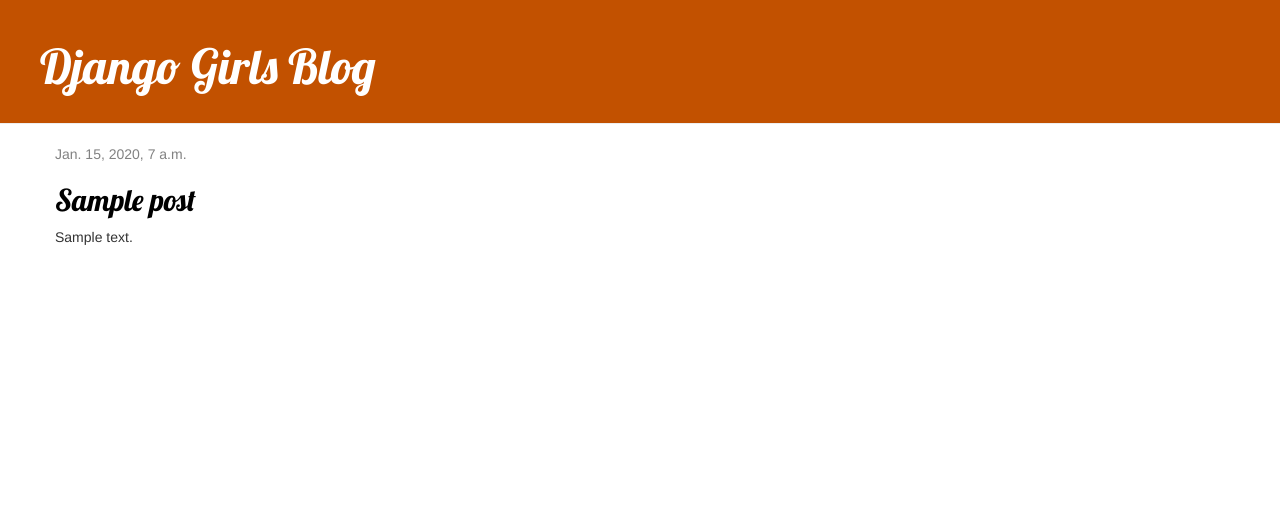
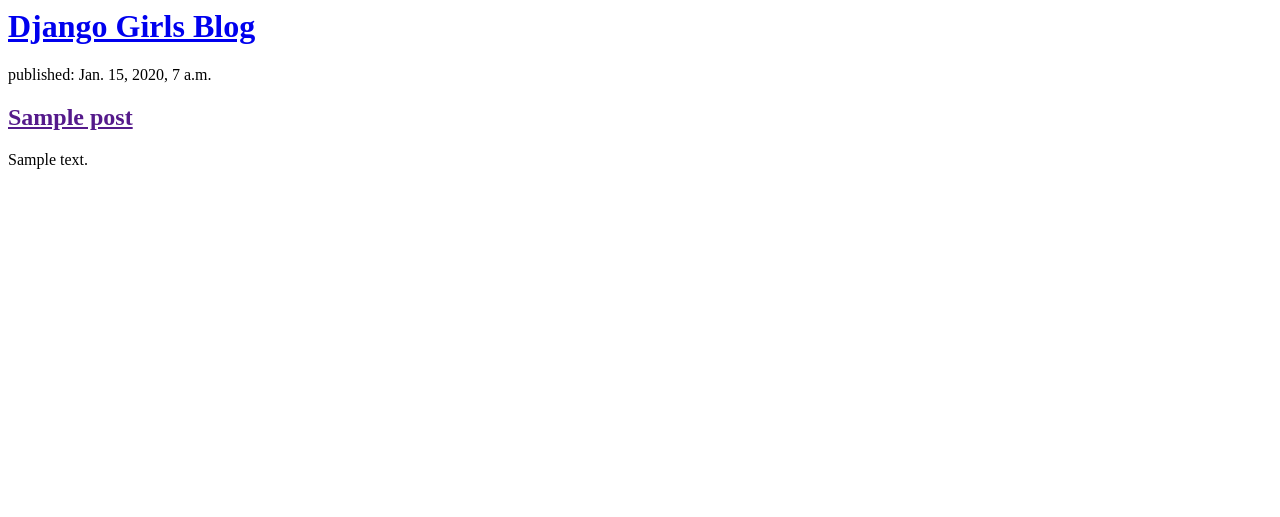
Before and after one commit to TheoHDWLF/my-first-blog, a Django app: page / in a window 1280 px wide. Shown: the top 517 px of the page. Run offline with Django 3.2, Linux system fonts and the light colour scheme; tables that the repository leaves empty hold one stand-in row (values such as "Sample post"); some libraries are stand-ins or nearby versions.

Commit message:
Revert "Added view and template for detailed blog post as well as CSS for the site."
This reverts commit 1b7ca98a28321aabee8d833a5ddf3dbd58924423.

```diff
--- a/blog/static/css/blog.css
+++ /dev/null
@@ -1,46 +0,0 @@
-.page-header {
-    background-color: #C25100;
-    margin-top: 0;
-    padding: 20px 20px 20px 40px;
-}
-
-.page-header h1, .page-header h1 a, .page-header h1 a:visited, .page-header h1 a:active {
-    color: #ffffff;
-    font-size: 36pt;
-    text-decoration: none;
-}
-
-.content {
-    margin-left: 40px;
-}
-
-h1, h2, h3, h4 {
-    font-family: 'Lobster', cursive;
-}
-
-.date {
-    color: #828282;
-}
-
-.save {
-    float: right;
-}
-
-.post-form textarea, .post-form input {
-    width: 100%;
-}
-
-.top-menu, .top-menu:hover, .top-menu:visited {
-    color: #ffffff;
-    float: right;
-    font-size: 26pt;
-    margin-right: 20px;
-}
-
-.post {
-    margin-bottom: 70px;
-}
-
-.post h2 a, .post h2 a:visited {
-    color: #000000;
-}
--- a/blog/templates/blog/base.html
+++ /dev/null
@@ -1,23 +0,0 @@
-{% load static %}
-<html>
-    <head>
-        <title>Django Girls blog</title>
-        <link rel="stylesheet" href="//maxcdn.bootstrapcdn.com/bootstrap/3.2.0/css/bootstrap.min.css">
-        <link rel="stylesheet" href="//maxcdn.bootstrapcdn.com/bootstrap/3.2.0/css/bootstrap-theme.min.css">
-        <link href='//fonts.googleapis.com/css?family=Lobster&subset=latin,latin-ext' rel='stylesheet' type='text/css'>
-        <link rel="stylesheet" href="{% static 'css/blog.css' %}">
-    </head>
-    <body>
-        <div class="page-header">
-            <h1><a href="/">Django Girls Blog</a></h1>
-        </div>
-        <div class="content container">
-            <div class="row">
-                <div class="col-md-8">
-                {% block content %}
-                {% endblock %}
-                </div>
-            </div>
-        </div>
-    </body>
-</html>
--- a/blog/templates/blog/post_list.html
+++ b/blog/templates/blog/post_list.html
@@ -1,13 +1,19 @@
-{% extends 'blog/base.html' %}
+<html>
+    <head>
+        <title>Blog Django Girls</title>
+    </head>
+    <body>
+        <div>
+    <h1><a href="/">Django Girls Blog</a></h1>
+</div>
 
-{% block content %}
-    {% for post in posts %}
-        <div class="post">
-            <div class="date">
-                {{ post.published_date }}
-            </div>
-            <h2><a href="{% url 'post_detail' pk=post.pk %}">{{ post.title }}</a></h2>
-            <p>{{ post.text|linebreaksbr }}</p>
-        </div>
-    {% endfor %}
-{% endblock %}
+{% for post in posts %}
+    <div>
+        <p>published: {{ post.published_date }}</p>
+        <h2><a href="">{{ post.title }}</a></h2>
+        <p>{{ post.text|linebreaksbr }}</p>
+    </div>
+{% endfor %}
+
+    </body>
+</html>
--- a/blog/urls.py
+++ b/blog/urls.py
@@ -3,5 +3,4 @@
 
 urlpatterns = [
     path('', views.post_list, name='post_list'),
-    path('post/<int:pk>/', views.post_detail, name='post_detail'),
 ]
--- a/blog/views.py
+++ b/blog/views.py
@@ -1,13 +1,8 @@
 from django.shortcuts import render
 from django.utils import timezone
 from .models import Post
-from django.shortcuts import render, get_object_or_404
 
 
 def post_list(request):
     posts = Post.objects.filter(published_date__lte=timezone.now()).order_by('published_date')
     return render(request, 'blog/post_list.html', {'posts': posts})
-
-def post_detail(request, pk):
-    post = get_object_or_404(Post, pk=pk)
-    return render(request, 'blog/post_detail.html', {'post': post})
```
Also changed, not shown: blog/templates/blog/post_detail.html (deleted, +0 -13 lines).
